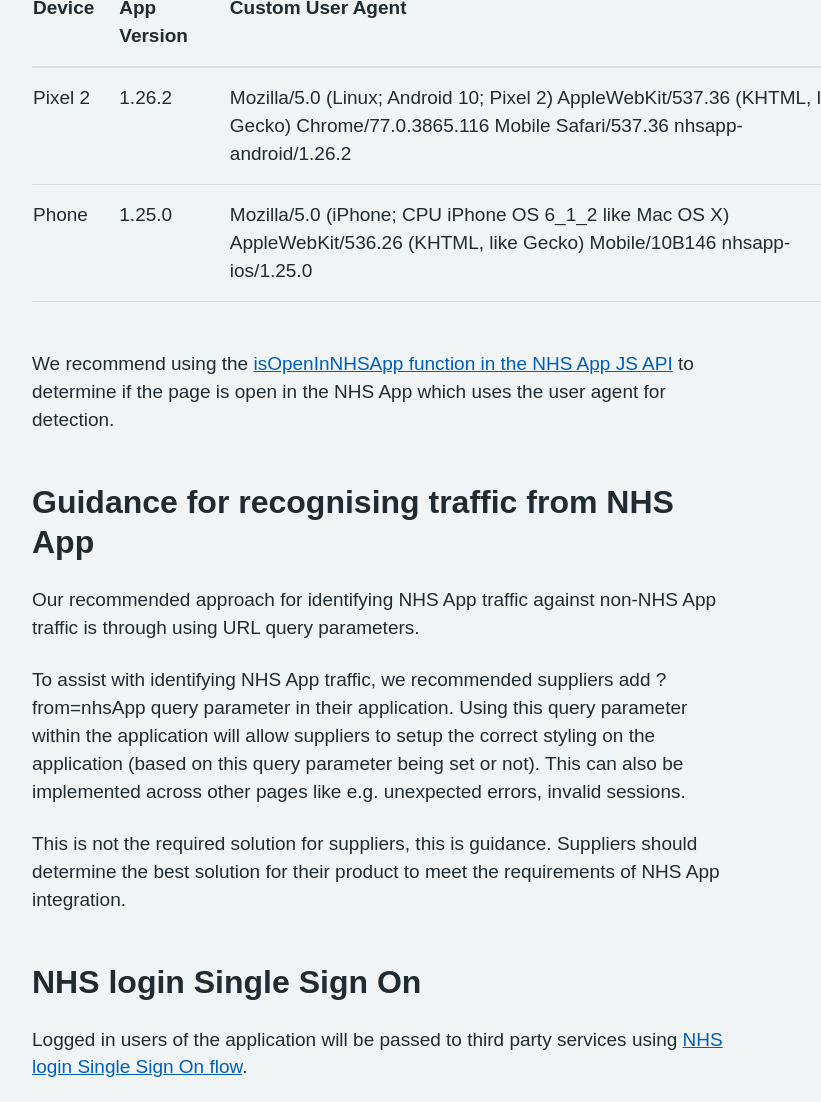
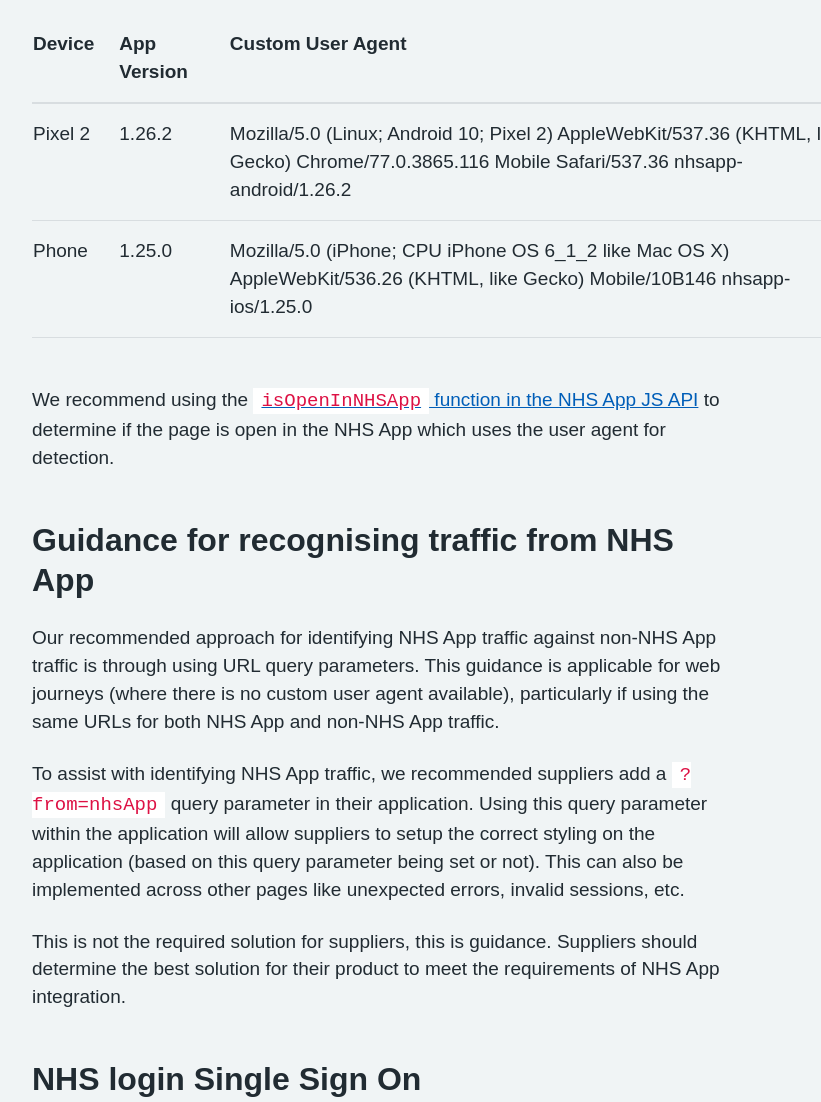
Before and after one commit to nhsconnect/nhsapp-developer-documentation, an Eleventy site: page src/web-integration-step-by-step.md in a window 1280 px wide. Shown: the part 786-1888 px from the top of the page, without its empty margins (342-1163 px from the left). Built offline with nearby package versions, Linux system fonts and the light colour scheme; Eleventy itself is replaced by a stand-in of ours; files that its build step writes are made by us from their sources; a web font is replaced by a local one.

Commit message:
NHSO-0000: update formatting and improve clarity (#42)

```diff
--- a/src/web-integration-step-by-step.md
+++ b/src/web-integration-step-by-step.md
@@ -4,6 +4,7 @@
 ---
 
 * [Hiding Headers](/web-integration-step-by-step/#hideheaders)
+* [Recognising Traffic](/web-integration-step-by-step/#recognisingtraffic)
 * [Single Sign On](/web-integration-step-by-step/#sso)
 * [Site Links](/web-integration-step-by-step/#sitelinks)
 * [Limitations](/web-integration-step-by-step/#limitations)
@@ -21,13 +22,13 @@
 | Pixel 2 | 1.26.2      | Mozilla/5.0 (Linux; Android 10; Pixel 2) AppleWebKit/537.36 (KHTML, like Gecko) Chrome/77.0.3865.116 Mobile Safari/537.36 nhsapp-android/1.26.2 |
 | Phone   | 1.25.0      | Mozilla/5.0 (iPhone; CPU iPhone OS 6_1_2 like Mac OS X) AppleWebKit/536.26 (KHTML, like Gecko) Mobile/10B146 nhsapp-ios/1.25.0                  |
 
-We recommend using the [isOpenInNHSApp function in the NHS App JS API](/js-api-specification/#isOpenInNHSApp) to determine if the page is open in the NHS App which uses the user agent for detection.
+We recommend using the [`isOpenInNHSApp` function in the NHS App JS API](/js-api-specification/#isOpenInNHSApp) to determine if the page is open in the NHS App which uses the user agent for detection.
 
-## Guidance for recognising traffic from NHS App
+## Guidance for recognising traffic from NHS App<a name="recognisingtraffic"></a>
 
-Our recommended approach for identifying NHS App traffic against non-NHS App traffic is through using URL query parameters.
+Our recommended approach for identifying NHS App traffic against non-NHS App traffic is through using URL query parameters. This guidance is applicable for web journeys (where there is no custom user agent available), particularly if using the same URLs for both NHS App and non-NHS App traffic.
 
-To assist with identifying NHS App traffic, we recommended suppliers add ?from=nhsApp query parameter in their application. Using this query parameter within the application will allow suppliers to setup the correct styling on the application (based on this query parameter being set or not). This can also be implemented across other pages like e.g. unexpected errors, invalid sessions.
+To assist with identifying NHS App traffic, we recommended suppliers add a `?from=nhsApp` query parameter in their application. Using this query parameter within the application will allow suppliers to setup the correct styling on the application (based on this query parameter being set or not). This can also be implemented across other pages like unexpected errors, invalid sessions, etc.
 
 This is not the required solution for suppliers, this is guidance. Suppliers should determine the best solution for their product to meet the requirements of NHS App integration.
 
```
